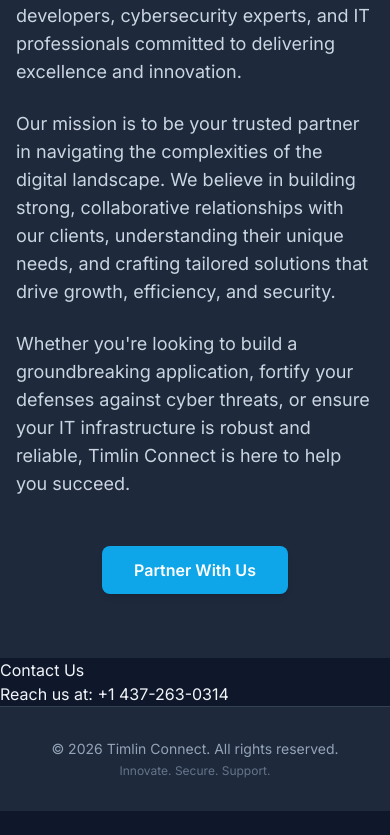
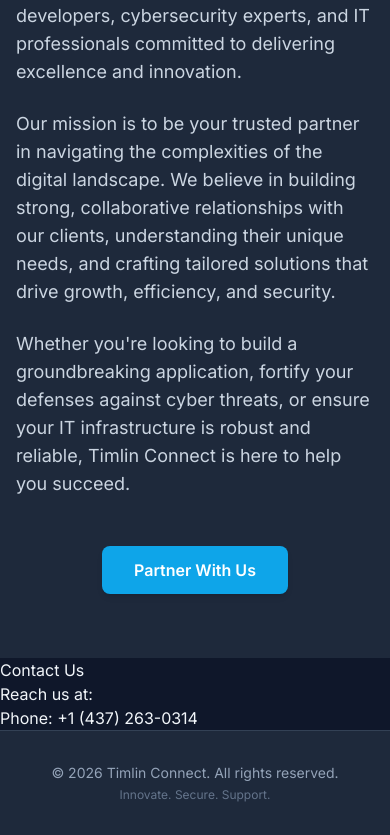
Before and after one commit to timmytrace/timlin-connect, a React (Vite) app: page / in a window 390 px wide. Shown: the part 5397-6232 px from the top of the page. Before the commit the page ends 6208 px from the top, so only its background shows below. Built offline with nearby package versions, Linux system fonts and the light colour scheme.

Commit message:
Updated phone number and display text in ContactSection.tsx

```diff
--- a/components/ContactSection.tsx
+++ b/components/ContactSection.tsx
@@ -1,12 +1,14 @@
-// ContactSection.tsx
 import React from 'react';
 
 const ContactSection = () => {
     return (
-        <div>
+        <section>
             <h2>Contact Us</h2>
-            <p>Reach us at: <a href="tel:+14372630314">+1 437-263-0314</a></p>
-        </div>
+            <p>Reach us at:</p>
+            <p>
+                Phone: <a href="tel:+14372630314">+1 (437) 263-0314</a>
+            </p>
+        </section>
     );
 };
 
```
